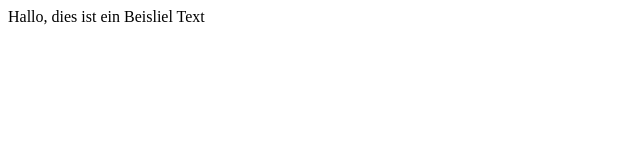
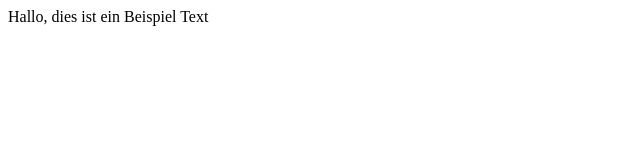
Before and after one commit to devBarbar2/Info_projekt, a plain HTML site: page index.html in a window 1280 px wide. Shown: the full height of the page, 0-640 px from the left. Drawn offline with Linux system fonts and the light colour scheme.

Commit message:
Text gefixt

```diff
--- a/index.html
+++ b/index.html
@@ -4,7 +4,7 @@
 </head>
 
 <body>
-<p>Hallo, dies ist ein Beisliel Text</p>
+<p>Hallo, dies ist ein Beispiel Text</p>
 
 </body>
 
```
